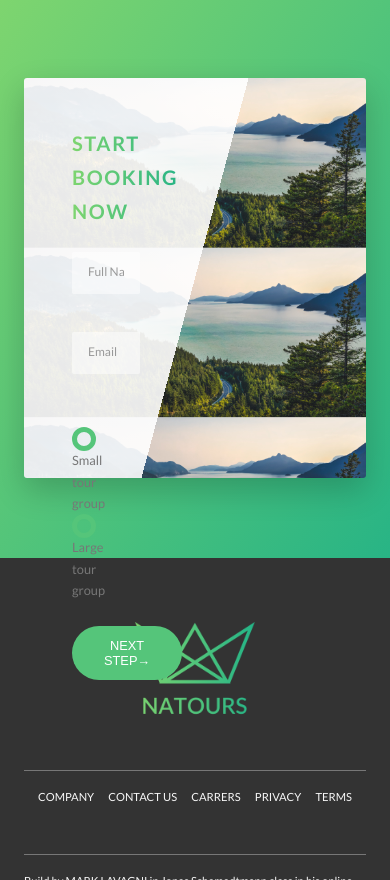
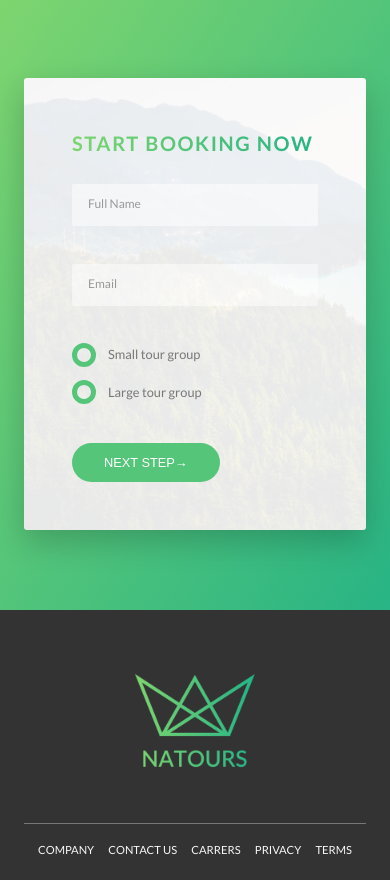
Before and after one commit to mlavagni/natours, a website: page index.html in a window 390 px wide. Shown: the part 5719-6599 px from the top of the page. Drawn offline with Linux system fonts and the light colour scheme.

Commit message:
Adding media query to popup, form and home

```diff
--- a/sass/components/_form.scss
+++ b/sass/components/_form.scss
@@ -15,6 +15,10 @@
     width: 90%;
     display: block;
     transition: all 0.3s;
+
+    @include respond(tab-port) {
+      width: 100%;
+    }
 
     &:focus {
       outline: none;
@@ -49,6 +53,11 @@
   &__radio-group {
     width: 49%;
     display: inline-block;
+
+    @include respond(tab-port) {
+      width: 100%;
+      margin-bottom: 2rem;
+    }
   }
 
   &__radio-input {
--- a/sass/components/_popup.scss
+++ b/sass/components/_popup.scss
@@ -56,6 +56,42 @@
     -ms-hyphens: auto;
     -webkit-hyphens: auto;
     hyphens: auto;
+
+    // @include respond(phone) {
+    //   column-count: 1;
+    // }
+  }
+
+  @include respond(tab-port) {
+    &__content {
+      @include absCenter;
+      display: block;
+    }
+
+    &__left {
+      width: 100%;
+      display: inline-block;
+    }
+
+    &__right {
+      width: 100%;
+      display: block;
+      vertical-align: middle;
+      padding: 3rem 5rem;
+    }
+
+    &__img {
+      display: inline-block;
+      width: 50%;
+      float: left;
+      // transform: scale(2);
+    }
+
+    &__text {
+      font-size: 1rem;
+      margin-bottom: 2rem;
+      column-count: 1;
+    }
   }
 
   &:target {
--- a/sass/pages/_home.scss
+++ b/sass/pages/_home.scss
@@ -73,10 +73,37 @@
   border-radius: 3px;
   box-shadow: 0 1.5rem 4rem rgba($color-black, 0.2);
 
-  height: 50rem;
+  @include respond(tab-land) {
+    background-image: linear-gradient(
+        105deg,
+        rgba($color-white, 0.9) 0%,
+        rgba($color-white, 0.9) 65%,
+        transparent 65%
+      ),
+      url(../img/nat-10.jpg);
+    background-size: cover;
+  }
+
+  @include respond(tab-port) {
+    background-image: linear-gradient(
+        to right,
+        rgba($color-white, 0.9) 0%,
+        rgba($color-white, 0.9) 100%
+      ),
+      url(../img/nat-10.jpg);
+    background-size: cover;
+  }
 
   &__form {
     width: 50%;
     padding: 6rem;
+
+    @include respond(tab-land) {
+      width: 65%;
+    }
+
+    @include respond(tab-port) {
+      width: 100%;
+    }
   }
 }
```
Also changed, not shown: css/style.css.
